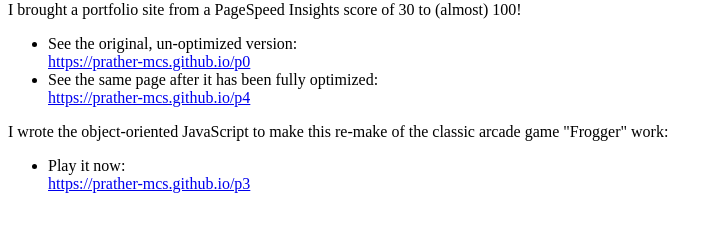
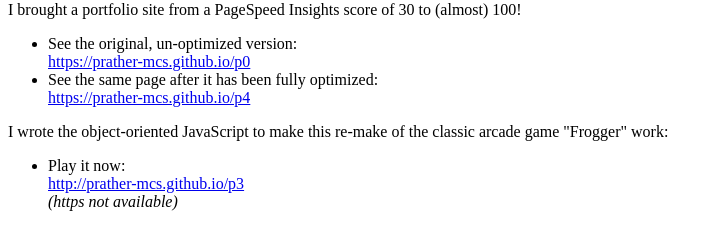
Before and after one commit to prather-mcs/prather-mcs.github.io, a plain HTML site: page index.html in a window 1280 px wide. Shown: the part 79-328 px from the top of the page, without its empty margins (0-718 px from the left). Drawn offline with Linux system fonts and the light colour scheme.

Commit message:
Update p3 link to indicate non-https.

```diff
--- a/index.html
+++ b/index.html
@@ -45,7 +45,8 @@
   <p>I wrote the object-oriented JavaScript to make this re-make of the classic arcade game "Frogger" work:
     <ul>
       <li>Play it now:<br>
-        <a href="https://prather-mcs.github.io/p3">https://prather-mcs.github.io/p3</a>
+        <a href="http://prather-mcs.github.io/p3">http://prather-mcs.github.io/p3</a><br>
+        <i>(https not available)</i>
       </li>
     </ul>
   </p>
```
